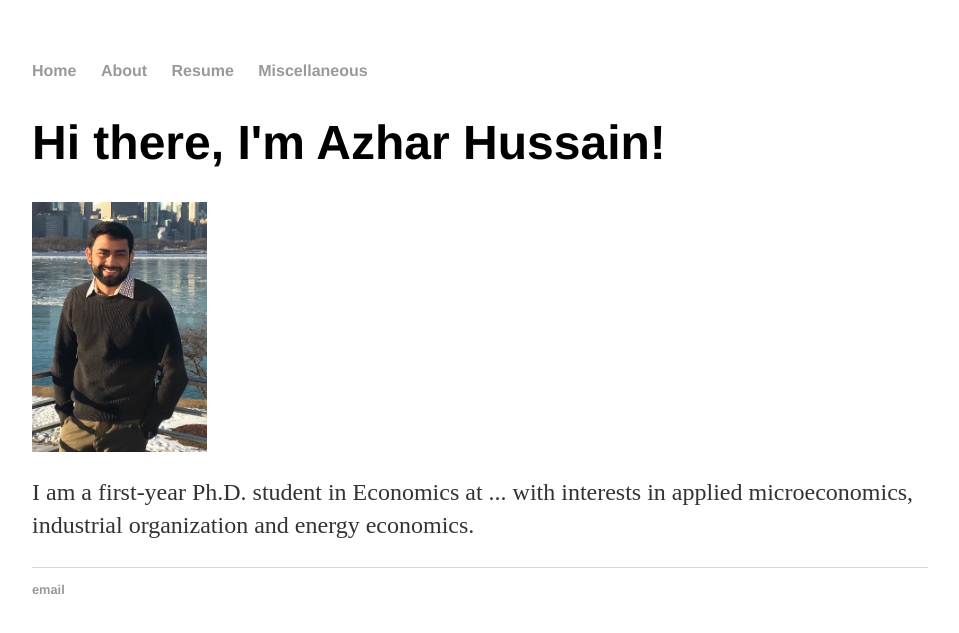
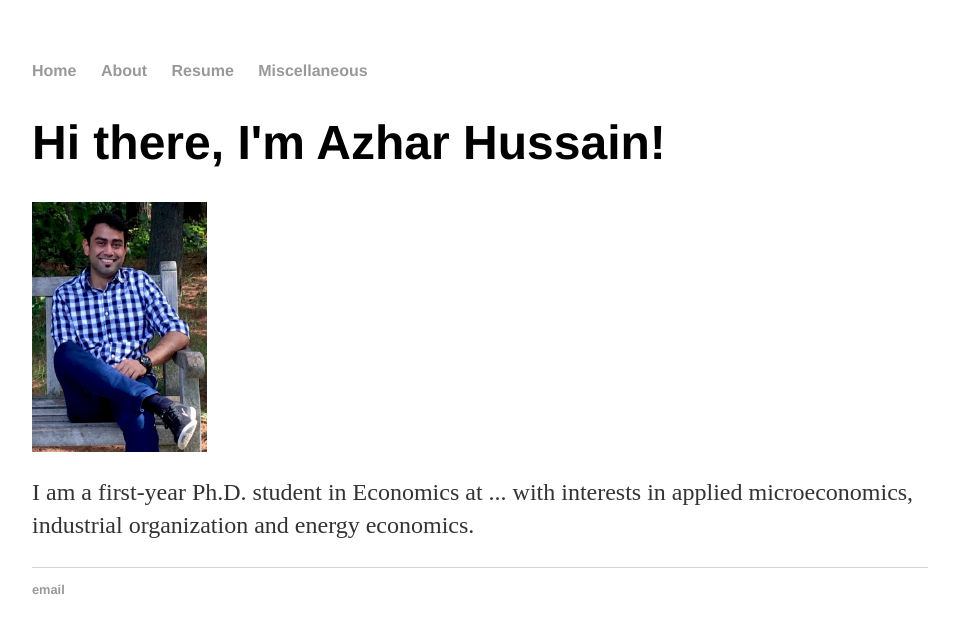
Before and after one commit to azharhsain/azharhsain.github.io, a Jekyll site: the page built from index.html, in a window 1280 px wide. Shown: the top 633 px of the page, without its empty margins (160-1119 px from the left). Built offline with Jekyll 4.4.1, drawn with Linux system fonts in a browser that asks for light colours.

Commit message:
Changed index

```diff
--- a/index.html
+++ b/index.html
@@ -5,6 +5,6 @@ title: Azhar Hussain
 
 		<div class="blurb">
 			<h1>Hi there, I'm Azhar Hussain!</h1>
-			<img src="/image/IMG_Self.JPG" alt="Self" width=175 height=250 align="center">
+			<img src="/image/IMG_Self.jpg" alt="Self" width=175 height=250 align="center">
 			<p>I am a first-year Ph.D. student in Economics at ... with interests in applied microeconomics, industrial organization and energy economics.</p>
 		</div>
```
Also changed, not shown: image/IMG_Self.JPG.
